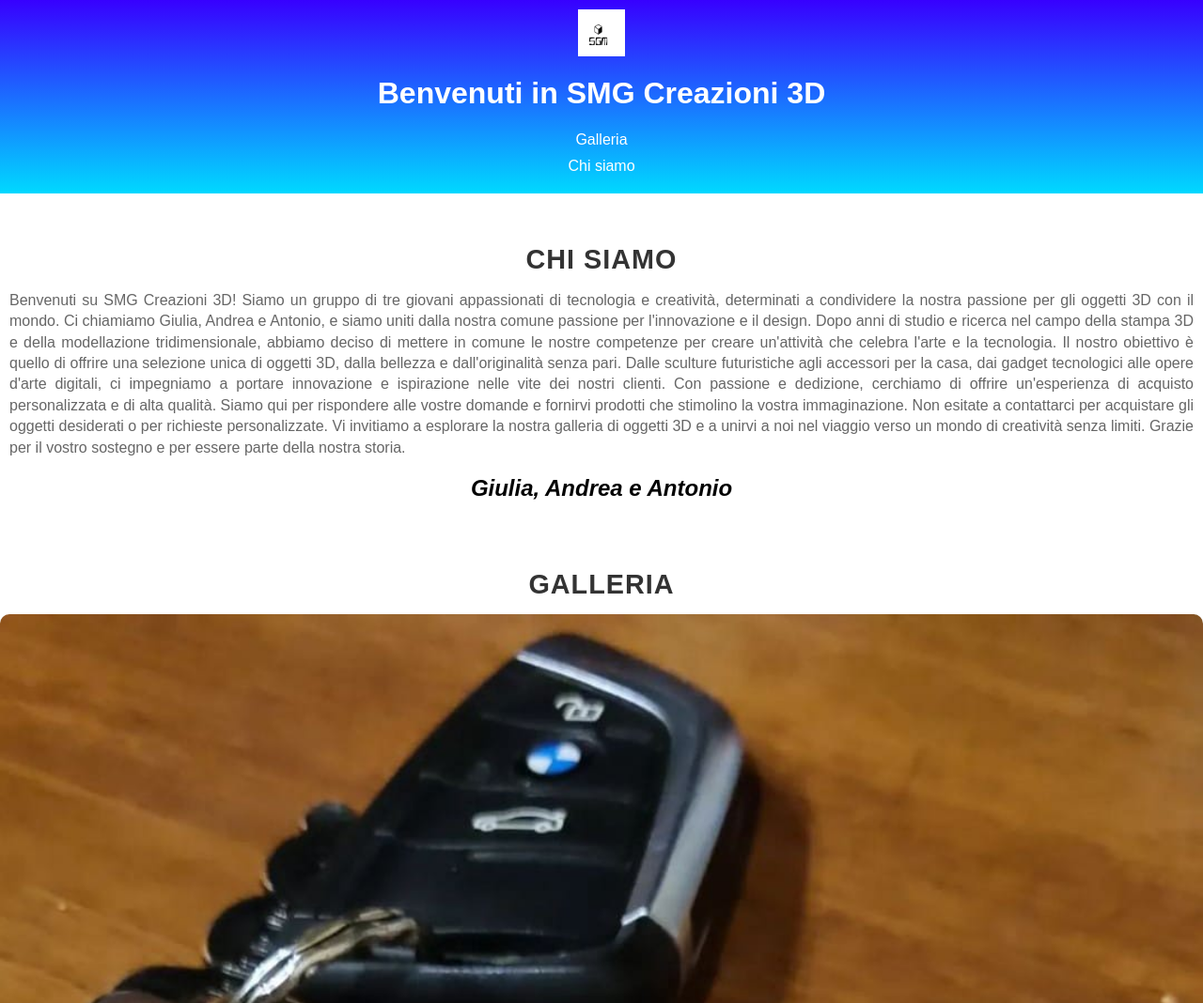
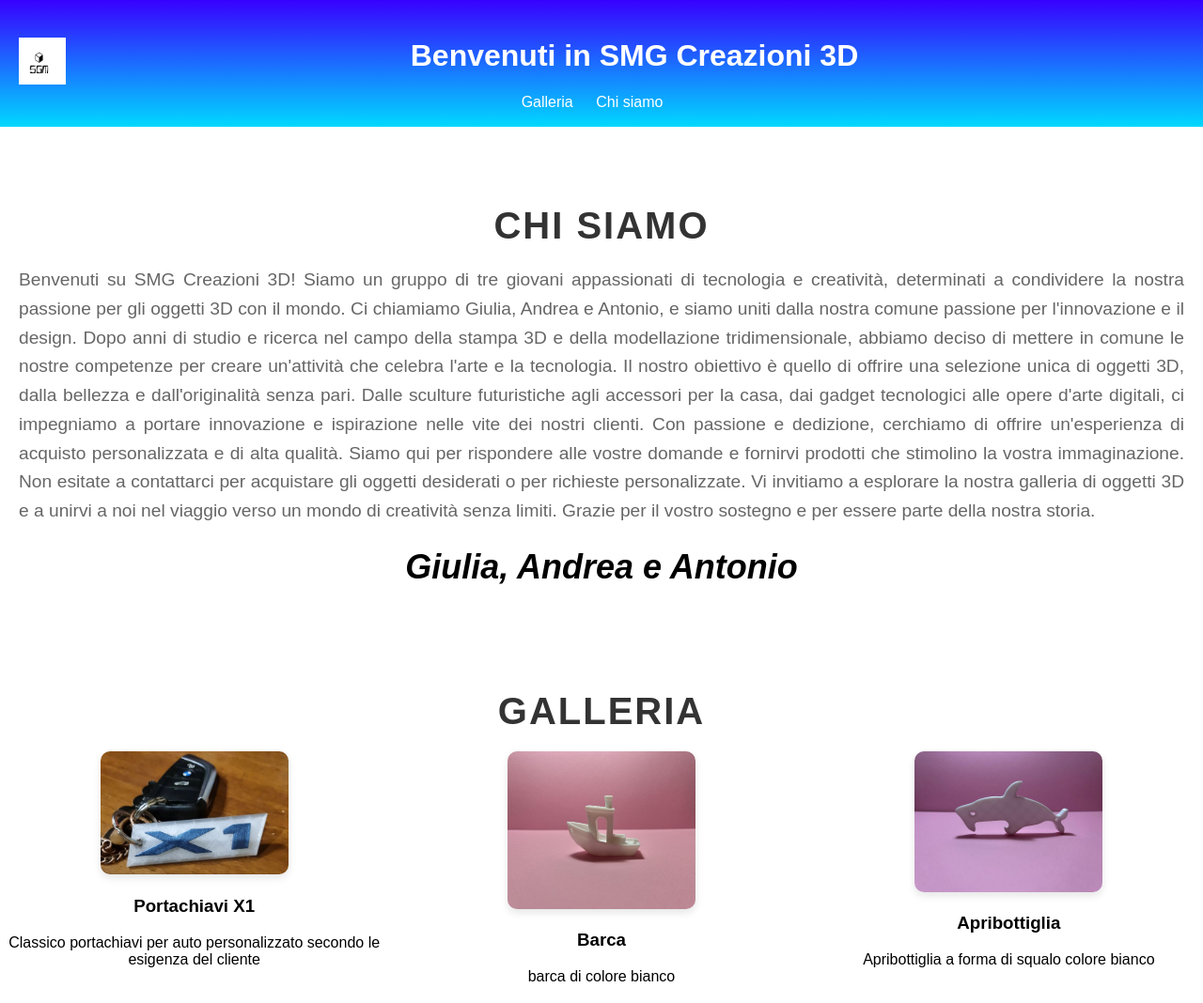
Before and after one commit to Gnappy4512/s.m.g-creazioni-3D, a plain HTML site: page index.html in a window 1280 px wide. Shown: the top 1068 px of the page at 94% size. Drawn offline with Linux system fonts and the light colour scheme.

Commit message:
Update style.css

```diff
--- a/style.css
+++ b/style.css
@@ -1,70 +1,58 @@
-/* Reset CSS */
 body {
     font-family: Arial, sans-serif;
     margin: 0;
     padding: 0;
 }
-
-/* Header */
 header {
-    background: linear-gradient(rgb(55, 0, 255), rgb(0, 217, 255));
+    background: linear-gradient(rgb(55, 0, 255), rgb(0, 217, 255)) ;
     color: #fff;
-    padding: 10px;
+    padding: 20px;
     text-align: center;
-    height: auto;
+    height: 95px;
 }
-
 #logo {
-    float: none;
-    margin: 0 auto 10px;
-    display: block;
+        float: left; /* Posiziona il logo a sinistra */
+        margin-right: 20px; /* Aggiunge un margine a destra per separare il logo dalla barra di navigazione */
+        margin-top: 20px;
 }
-
 nav ul {
     list-style-type: none;
     margin: 0;
     padding: 0;
 }
-
 nav ul li {
-    display: block;
-    margin-bottom: 10px;
+    display: inline;
+    margin-right: 20px;
 }
-
 nav ul li a {
     color: #fff;
     text-decoration: none;
 }
-
-/* About Section */
 #about {
-    background-color: #fff !important;
-    padding: 30px 10px;
+    background-color: #fff !important; /* Colore di sfondo personalizzato */
+    padding: 50px 20px;
 }
-
 #about h2 {
     text-align: center;
-    margin-bottom: 15px;
-    font-family: 'Montserrat', sans-serif;
-    font-size: 1.8em;
-    color: #333;
-    text-transform: uppercase;
-    letter-spacing: 1px;
-    transition: all 0.3s ease;
+    margin-bottom: 20px; /* Riduciamo il margine inferiore */
+    font-family: 'Montserrat', sans-serif; /* Font più stiloso */
+    font-size: 2.5em; /* Dimensione del testo leggermente più piccola */
+    color: #333; /* Colore del testo */
+    text-transform: uppercase; /* Trasformiamo il testo in maiuscolo */
+    letter-spacing: 2px; /* Spaziatura tra le lettere */
+    transition: all 0.3s ease; /* Effetto di transizione */
 }
 
 #about h2:hover {
-    transform: scale(1.05);
+    transform: scale(1.05); /* Effetto di ingrandimento al passaggio del mouse */
 }
-
 #about p {
     text-align: justify;
-    font-family: 'Arial', sans-serif;
-    font-size: 1em;
-    color: #666;
-    line-height: 1.4;
+    font-family: 'Arial', sans-serif; /* Font più leggibile */
+    font-size: 1.2em; /* Dimensione del testo */
+    color: #666; /* Colore del testo più scuro */
+    line-height: 1.6; /* Altezza della riga per una migliore leggibilità */
 }
-
 #about p strong {
     font-weight: bold;
     color: #000;
@@ -73,52 +61,47 @@ nav ul li a {
     text-align: center;
     font-style: italic;
     font-family: 'Arial', sans-serif;
-    font-size: 24px;
+    font-size: 36px;
 }
-
-/* Gallery Section */
 #gallery h2 {
     text-align: center;
-    margin-bottom: 15px;
-    font-family: 'Montserrat', sans-serif;
-    font-size: 1.8em;
-    color: #333;
-    text-transform: uppercase;
-    letter-spacing: 1px;
-    transition: all 0.3s ease;
+    margin-bottom: 20px; /* Riduciamo il margine inferiore */
+    font-family: 'Montserrat', sans-serif; /* Font più stiloso */
+    font-size: 2.5em; /* Dimensione del testo leggermente più piccola */
+    color: #333; /* Colore del testo */
+    text-transform: uppercase; /* Trasformiamo il testo in maiuscolo */
+    letter-spacing: 2px; /* Spaziatura tra le lettere */
+    transition: all 0.3s ease; /* Effetto di transizione */
 }
-
 #gallery h2:hover {
-    transform: scale(1.05);
+    transform: scale(1.05); /* Effetto di ingrandimento al passaggio del mouse */
 }
-
-.gallery-images {
+section h2 {
+    text-align: center;
+}
+.gallery-immages {
     display: grid;
-    grid-template-columns: repeat(auto-fit, minmax(200px, 1fr));
+    grid-template-columns: repeat(3, 1fr); /* Mostra gli oggetti in due colonne */
     gap: 20px;
     margin-top: 20px;
 }
-
 .item {
     text-align: center;
-    margin-bottom: 30px;
-    transition: opacity 0.3s ease;
+    margin-bottom: 50px;
+    transition: opacity 0.3 ease;
 }
-
 .item:hover {
-    opacity: 0.8;
-    transform: scale(1.05);
+    opacity: 0.8; /* Riduci leggermente l'opacità al passaggio del mouse */
+    transform: scale(1.5);
 }
-
 .item img {
-    width: 100%;
-    height: auto;
+    width: 200px; /* larghezza predefinita */
+    height: auto; /* altezza automatica per mantenere l'aspetto proporzionato */
     border-radius: 10px;
-    box-shadow: 0 2px 4px rgba(0, 0, 0, 0.1);
+    box-shadow: 0 4px 8px rgba(0, 0, 0, 0.1);
     transition: transform 0.3s ease;
 }
 
-/* Footer */
 footer {
     background-color: #333;
     padding: 20px 0;
@@ -127,18 +110,16 @@ footer {
 }
 
 .container {
-    max-width: 100%;
-    padding: 0 10px;
+    max-width: 1200px;
     margin: 0 auto;
 }
 
-/* Contacts */
 .contacts {
     text-align: center;
 }
 
 .contacts h3 {
-    font-size: 1.2em;
+    font-size: 1.5em;
     color: #fff;
 }
 
@@ -152,10 +133,9 @@ footer {
 }
 
 .contacts ul li i {
-    margin-right: 5px;
+    margin-right: 10px;
     color: #007bff;
 }
-
 .contacts ul li.insta p,
 .contacts ul li.insta a {
     display: inline-block;
@@ -167,3 +147,7 @@ footer {
     text-decoration: none;
     margin-left: 5px;
 }
+.item {
+    text-align: center;
+    margin-bottom: 50px;
+}
```
